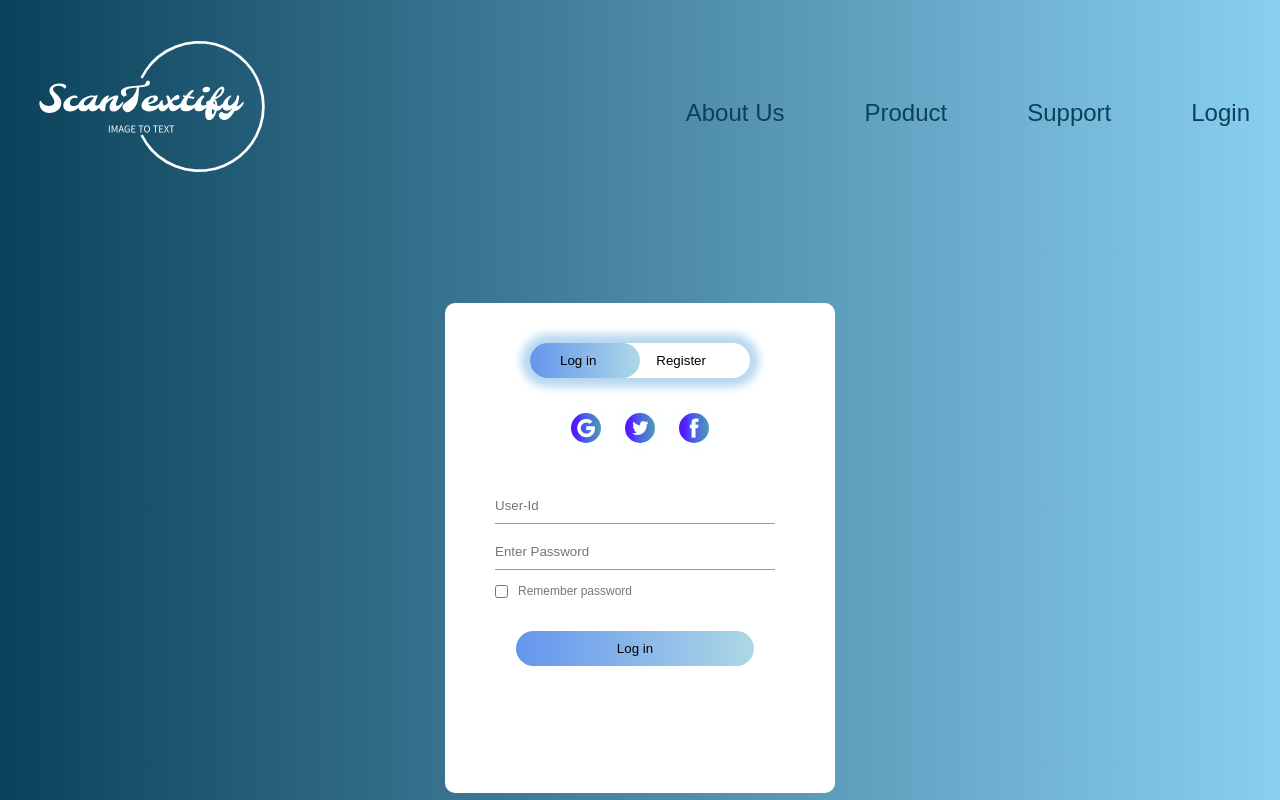
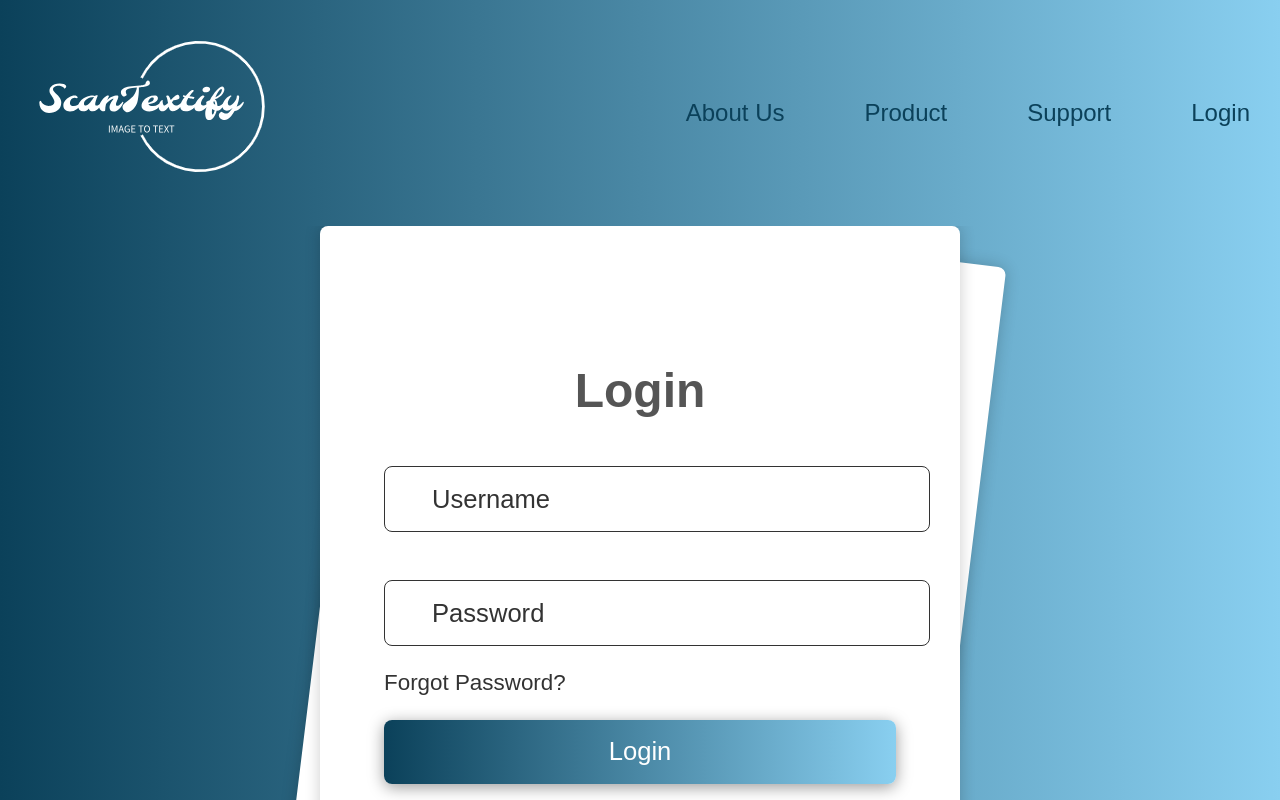
Before and after one commit to vvaibhavv11/project_DE, an Angular app: page /login in a window 1280 px wide. Shown: the top 800 px of the page. Built offline with nearby package versions, Linux system fonts and the light colour scheme.

Commit message:
text box
adding of text box

```diff
--- a/src/app/login/login.component.html
+++ b/src/app/login/login.component.html
@@ -1,30 +1,59 @@
-<div class="hero">
-    <div class="from-box">
-       <div class="button-box">
-          <div class="btn"></div>
-
-          <button type="button" class="toggle-btn" onclick="login()">Log in</button>
-          <button type="button" class="toggle-btn" onclick="register()">Register</button>
-
-       </div>
-       <div class="social-icons">
-          <img src="../../assets/images/gp.png">
-          <img src="../../assets/images/tw.png">
-          <img src="../../assets/images/fb.png">
-       </div>
-       <form id="login" class="input-group">
-          <input type="text" class="input-field" placeholder="User-Id" >
-          <input type="text" class="input-field" placeholder="Enter Password" >
-          <input type="checkbox" class="check-box"><span>Remember password</span>
-          <button type="submit" class="submit-btn">Log in</button>
-       </form>
-       <form id="register" class="input-group">
-          <input type="text" class="input-field" placeholder="User Id" required>
-          <input type="email" class="input-field" placeholder="Email Id" required>
-          <input type="text" class="input-field" placeholder="Enter Password" required>
-          <input type="checkbox" class="check-box"><span>I agree to the terms & conditions</span>
-          <button type="submit" class="submit-btn">Register</button>
-       </form>
+    <div class="astrick">
+      <div class="html_html">
+        <div class="body_body">
+      <div class="wrapper">
+        <div class="form-container sign-up">
+            <form action="#">
+                <h2>sign up</h2>
+                <div class="form-group">
+                    <input type="text" required>
+                    <label for="">username</label>
+                    <i class="fas fa-user"></i>
+                </div>
+                <div class="form-group">
+                    <input type="email" required>
+                    <label for="">email</label>
+                    <i class="fas fa-at"></i>
+                </div>
+                <div class="form-group">
+                    <input type="password" required>
+                    <label for="">password</label>
+                    <i class="fas fa-lock"></i>
+                </div>
+                <div class="form-group">
+                    <input type="password" required>
+                    <label for="">confirm password</label>
+                    <i class="fas fa-lock"></i>
+                </div>
+                <button type="submit" class="btn">sign up</button>
+                <div class="link">
+                    <p>You already have an account?<a href="#" class="signin-link"> sign in</a></p>
+                </div>
+            </form>
+        </div>
+        <div class="form-container sign-in">
+            <form action="#">
+                <h2>login</h2>
+                <div class="form-group">
+                    <input type="text" required>
+                    <i class="fas fa-user"></i>
+                    <label for="">username</label>
+                </div>
+                <div class="form-group">
+                    <input type="password" required>
+                    <i class="fas fa-lock"></i>
+                    <label for="">password</label>
+                </div>
+                <div class="forgot-pass">
+                    <a href="#">forgot password?</a>
+                </div>
+                <button type="submit" class="btn">login</button>
+                <div class="link">
+                    <p>Don't have an account?<a href="#" class="signup-link"> sign up</a></p>
+                </div>
+            </form>
+        </div>
+      </div>
+        </div>
+      </div>
     </div>
- </div>
-    <!-- <script src="../../assets/js/custom.js"></script> -->
--- a/src/app/login/login.component.scss
+++ b/src/app/login/login.component.scss
@@ -1,97 +1,235 @@
-.hero{
-    height: 100%;
-    width: 100%;
-    background: linear-gradient(to right, #0b415a, #89cff0);
-    background-position: center;
-    background-size: cover;
+@import url('https://fonts.googleapis.com/css2?family=Poppins:wght@300;400;500;600;700&display=swap');
+
+  $mainColor: #89cff0;
+  $whiteColor: #ffffff;
+  $titleColor: #555555;
+  $labelColor: #333333;
+
+.astrick{
+  margin: 0;
+  padding: 0;
+  box-sizing: border-box;
+}
+
+
+.html_html{
+  font-size: 62.5%;
+  scroll-behavior: smooth;
+}
+
+.body_body{
+  background: linear-gradient(to right, #0b415a, $mainColor);
+  font-weight: 400;
+  min-height: 100vh;
+  display: grid;
+  place-content: center;
+  overflow: hidden;
+}
+
+.wrapper{
+  position: relative;
+  width: 35rem;
+  height: 50rem;
+}
+
+@media (min-width:540px){
+  .wrapper{
+    width: 40rem;
+  }
+}
+
+.wrapper{
+  .form-container{
     position: absolute;
-}
-.from-box{
-    width: 380px;
-    height: 480px;
-    position: relative;
-    margin: 6% auto;
-    background: #fff;
-    padding: 5px;
-    overflow: hidden;
-    border-radius: 10px;
-}
-.button-box{
-    width: 220px;
-    margin: 35px auto;
-    position: relative;
-    box-shadow: 0 0 9px 9px #b8d8f0;
-    border-radius: 30px;
-}
-.toggle-btn{
-    padding: 10px 30px;
-    cursor: pointer;
-    background: transparent;
-    border: 0;
-    outline: none;
-    position: relative;
-}
-.btn{
     top: 0;
     left: 0;
+    display: flex;
+    align-items: center;
+    justify-content: center;
+    width: 100%;
+    height: 100%;
+    background-color: $whiteColor;
+    border-radius: .5rem;
+    box-shadow: 0 0 1rem 0 rgba(0, 0, 0, 0.2);
+  }
+
+  .form-container form h2{
+    font-size: 3rem;
+    text-align: center;
+    text-transform: capitalize;
+    color: $titleColor;
+  }
+}
+
+.wrapper .form-container form .form-group {
+    position: relative;
+    width: 32rem;
+    margin: 3rem 0;
+}
+
+.wrapper .form-container form .form-group i,
+.wrapper .form-container form .form-group label {
     position: absolute;
-    width: 110px;
-    height: 100%;
-    background: linear-gradient(to right, #6495ED,#ADD8E6);
-    border-radius: 30px;
-    transition: .5s;
+    top: 50%;
+    transform: translateY(-50%);
+    font-size: 1.6rem;
+    text-transform: capitalize;
+    color: $labelColor;
+    padding: 0 .5rem;
+    pointer-events: none;
+    transition: all .5s ease;
 }
-.social-icons{
-    margin: 30px auto;
-    text-align: center;
+
+.wrapper .form-container form .form-group i {
+    left: .5rem;
 }
-.social-icons img{
-    width: 30px;
-    margin: 0 12px;
-    box-shadow: 0 0 20px 0 #F0FFFF;
-    cursor: pointer;
-    border-radius: 50%;
+
+.wrapper .form-container form .form-group label {
+    left: 2.5rem
 }
-.input-group{
-    top: 180px;
-    position: absolute;
-    width: 280px;
-    transition: .5s;
-}
-.input-field{
+
+.wrapper .form-container form .form-group input {
     width: 100%;
-    padding: 10px 0;
-    margin: 5px 0;
-    border-left: 0;
-    border-top: 0;
-    border-right: 0;
-    border-bottom: 1px solid #999;
+    height: 4rem;
+    padding: 0 1rem;
+    border-radius: .5rem;
+    border: none;
     outline: none;
+    border: .1rem solid $labelColor;
+    font-size: 1.6rem;
+    color: $labelColor;
     background: transparent;
 }
-.submit-btn{
-    width: 85%;
-    padding: 10px 30px;
+
+form .form-group input:focus~label,
+form .form-group input:valid~label,
+form .form-group input:focus~i,
+form .form-group input:valid~i {
+    top: 0 !important;
+    font-size: 1.2rem !important;
+    background-color: $whiteColor;
+}
+
+.wrapper .form-container form .forgot-pass {
+    margin: -1.5rem 0 1.5rem;
+}
+
+.wrapper .form-container form .forgot-pass a {
+    color: $labelColor;
+    text-decoration: none;
+    font-size: 1.4rem;
+    text-transform: capitalize;
+    transform: all .5s ease;
+}
+
+.wrapper .form-container form .forgot-pass a:hover {
+    color: $mainColor;
+}
+
+.wrapper .form-container form .btn {
+    background: linear-gradient(to right, #0b415a, $mainColor);
+    color: $whiteColor;
+    text-transform: capitalize;
+    width: 100%;
+    height: 4rem;
+    font-size: 1.6rem;
+    font-weight: 500;
+    outline: none;
+    border: none;
+    border-radius: .5rem;
     cursor: pointer;
-    display: block;
-    margin: auto;
-    background: linear-gradient(to right, #6495ED,#ADD8E6);
-    border: 0;
-    outline: none;
-    border-radius: 30px;
+    box-shadow: 0 .2rem 1rem rgba(0, 0, 0, 0.4);
 }
-.check-box{
-    margin: 10px 10px 33px 0;
+
+.wrapper .form-container form .link {
+    text-align: center;
+    font-size: 1.4rem;
+    color: $labelColor;
+    margin: 2.5rem 0;
 }
-span{
-    color: #777;
-    font-size: 12px;
-    bottom: 68px;
-    position: absolute;
+
+.wrapper .form-container form .link a {
+    text-transform: capitalize;
+    color: $mainColor;
+    text-decoration: none;
+    font-weight: 600;
+    transition: all .5s ease;
 }
-#login{
-    left: 50px;
+
+.wrapper .form-container form .link a:hover {
+    color: #da4453;
 }
-#register{
-    left: 450px;
+
+.wrapper .sign-up {
+    transform: rotate(7deg);
 }
+
+.wrapper.animated-signin .form-container.sign-in {
+    animation: signin-flip 1s ease-in-out forwards;
+}
+
+@keyframes signin-flip {
+    0% {
+        transform: translateX(0);
+    }
+
+    50% {
+        transform: translateX(-50rem) scale(1.1);
+    }
+
+    100% {
+        transform: translateX(0) rotate(7deg) scale(1);
+    }
+  }
+
+.wrapper.animated-signin .form-container.sign-up {
+    animation: rotatecard .7s ease-in-out forwards;
+    animation-delay: .3s;
+}
+
+@keyframes rotatecard {
+    0% {
+        transform: rotate(7deg);
+    }
+
+    100% {
+        transform: rotate(0);
+        z-index: 1;
+    }
+  }
+
+.wrapper.animated-signup .form-container.sign-up {
+    animation: signup-flip 1s ease-in-out forwards;
+}
+
+@keyframes signup-flip {
+    0% {
+        transform: translateX(0);
+        z-index: 1;
+    }
+
+    50% {
+        transform: translateX(50rem) scale(1.1);
+    }
+
+    100% {
+        transform: translateX(0) rotate(7deg) scale(1);
+    }
+}
+
+.wrapper.animated-signup .form-container.sign-in {
+    transform: rotate(7deg);
+    animation: rotatecard .7s ease-in-out forwards;
+    animation-delay: .3s;
+}
+
+@keyframes rotatecard {
+    0% {
+        transform: rotate(7deg);
+    }
+
+    100% {
+        transform: rotate(0);
+        z-index: 1;
+    }
+}
--- a/src/app/scantextify/scantextify.component.html
+++ b/src/app/scantextify/scantextify.component.html
@@ -13,6 +13,10 @@
         <span class="p2">select file</span>
     </label>
     <input type="file" name="file" id="file" hidden accept=".jpg,.jprg,.gif,.png,.bmp,.jpr,.jif,.jfif,.jfi,.webp,.tiff,.tif" multiple>
+    <label for="output_text" class="output_text_class">
+        <!-- <span>Output will be shown here</span> -->
+    </label>
+    <textarea type="text" name="output_text" placeholder="output text will be shown here" rows="5"></textarea>
     <div class="main_text">Any file size</div>
 </div>
 </section>
--- a/src/app/scantextify/scantextify.component.scss
+++ b/src/app/scantextify/scantextify.component.scss
@@ -58,6 +58,11 @@ h1 {
                 scale: 1 1;
             }
         }
+        .output_text_class{
+            padding: 20px;
+            border-radius: 10px;
+            display: flex;
+        }
 
         .main_text {
             padding: $padding;
--- a/src/assets/js/custom.js
+++ b/src/assets/js/custom.js
@@ -1,15 +1,13 @@
-var x = document.getElementById("login");
-var y = document.getElementById("register");
-var z = document.getElementsByClassName("btn");
+let wrapper = document.querySelector('.wrapper'),
+    signUpLink = document.querySelector('.link .signup-link'),
+    signInLink = document.querySelector('.link .signin-link');
 
-function register(){
-   x.style.left = "-400px";
-   y.style.left = "50px";
-   z.style.left = "110px";
-}
+signUpLink.addEventListener('click', () => {
+    wrapper.classList.add('animated-signin');
+    wrapper.classList.remove('animated-signup');
+});
 
-function login(){
-   x.style.left = "50px";
-   y.style.left = "450px";
-   z.style.left = "0";
-}
+signInLink.addEventListener('click', () => {
+    wrapper.classList.add('animated-signup');
+    wrapper.classList.remove('animated-signin');
+});
```
Also changed, not shown: src/app/login/login.component.ts (line endings or trailing spaces).
